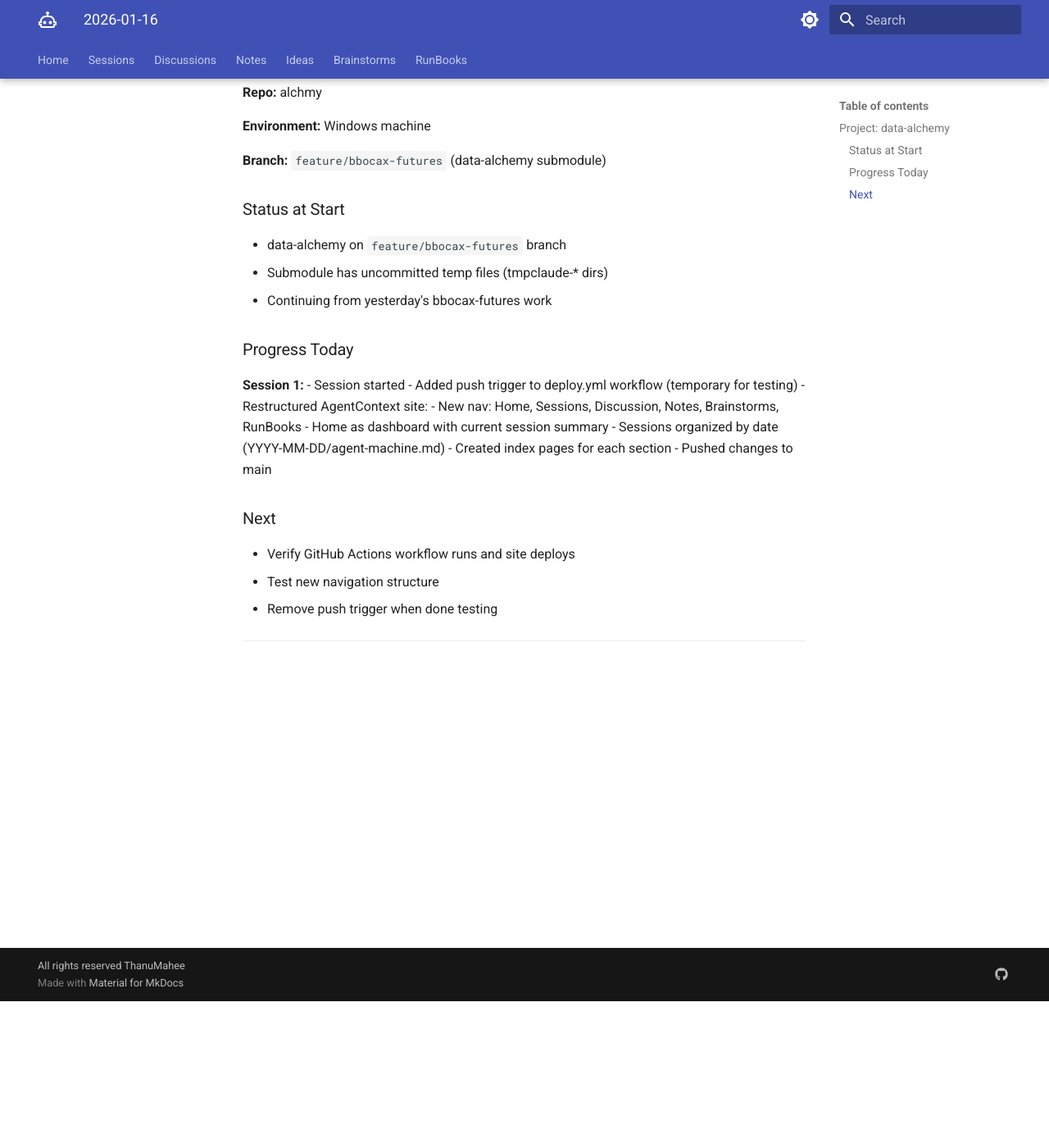
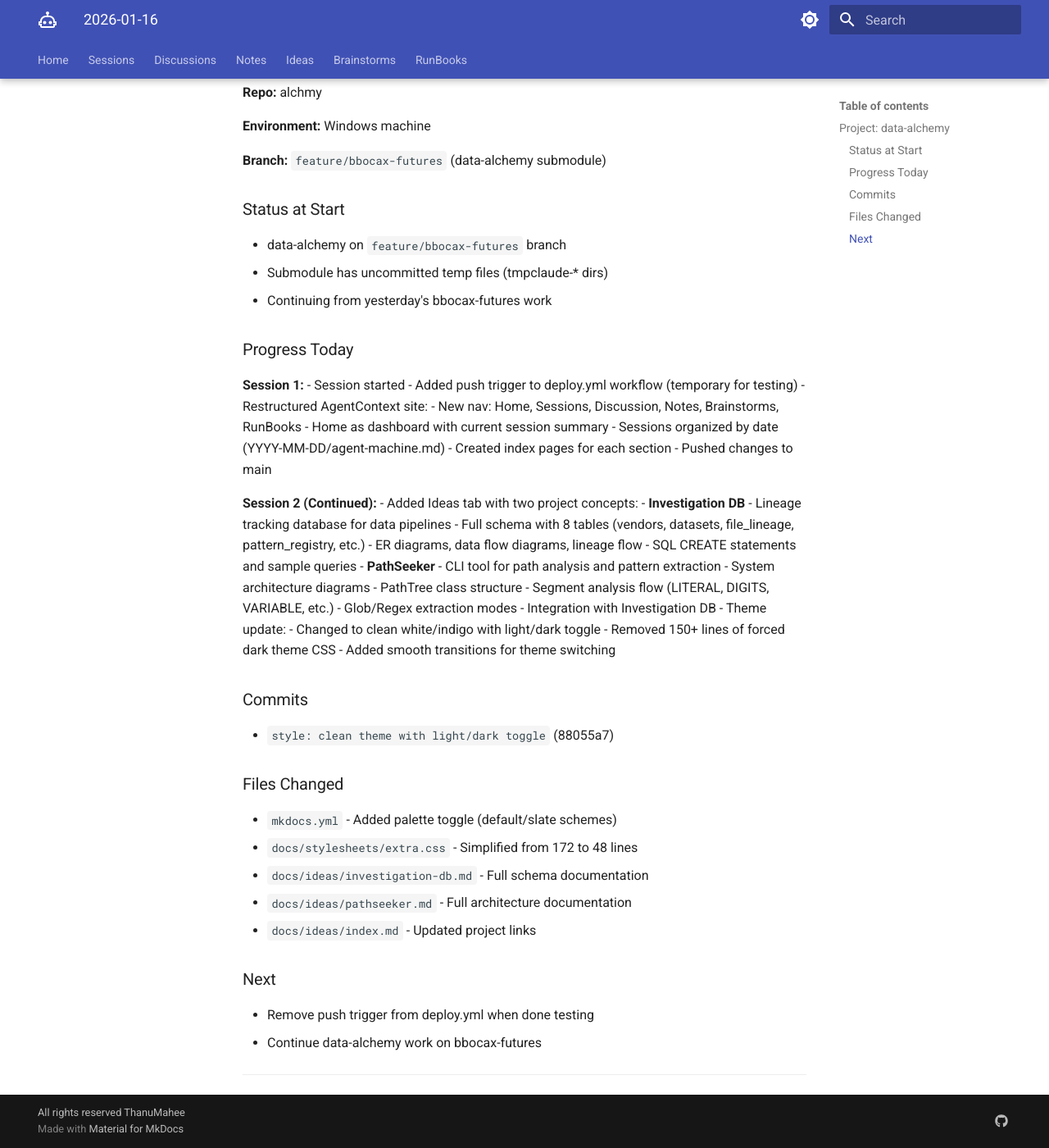
Before and after one commit to ThanuMahee12/AgentContext, an MkDocs documentation site: the page built from docs/Sessions/claude/w-2026-01-16.md, in a window 1280 px wide and 1400 px high, scrolled down 179 px. Shown: the whole window at 82% size. Built offline with MkDocs 1.6.1 and Material for MkDocs 9.7.7, drawn with Linux system fonts in a browser that asks for light colours.

Commit message:
docs: update session notes for 2026-01-16

```diff
--- a/docs/Sessions/claude/w-2026-01-16.md
+++ b/docs/Sessions/claude/w-2026-01-16.md
@@ -26,10 +26,38 @@
   - Created index pages for each section
 - Pushed changes to main
 
+**Session 2 (Continued):**
+- Added Ideas tab with two project concepts:
+  - **Investigation DB** - Lineage tracking database for data pipelines
+    - Full schema with 8 tables (vendors, datasets, file_lineage, pattern_registry, etc.)
+    - ER diagrams, data flow diagrams, lineage flow
+    - SQL CREATE statements and sample queries
+  - **PathSeeker** - CLI tool for path analysis and pattern extraction
+    - System architecture diagrams
+    - PathTree class structure
+    - Segment analysis flow (LITERAL, DIGITS, VARIABLE, etc.)
+    - Glob/Regex extraction modes
+    - Integration with Investigation DB
+- Theme update:
+  - Changed to clean white/indigo with light/dark toggle
+  - Removed 150+ lines of forced dark theme CSS
+  - Added smooth transitions for theme switching
+
+### Commits
+
+- `style: clean theme with light/dark toggle` (88055a7)
+
+### Files Changed
+
+- `mkdocs.yml` - Added palette toggle (default/slate schemes)
+- `docs/stylesheets/extra.css` - Simplified from 172 to 48 lines
+- `docs/ideas/investigation-db.md` - Full schema documentation
+- `docs/ideas/pathseeker.md` - Full architecture documentation
+- `docs/ideas/index.md` - Updated project links
+
 ### Next
 
-- Verify GitHub Actions workflow runs and site deploys
-- Test new navigation structure
-- Remove push trigger when done testing
+- Remove push trigger from deploy.yml when done testing
+- Continue data-alchemy work on bbocax-futures
 
 ---
```
